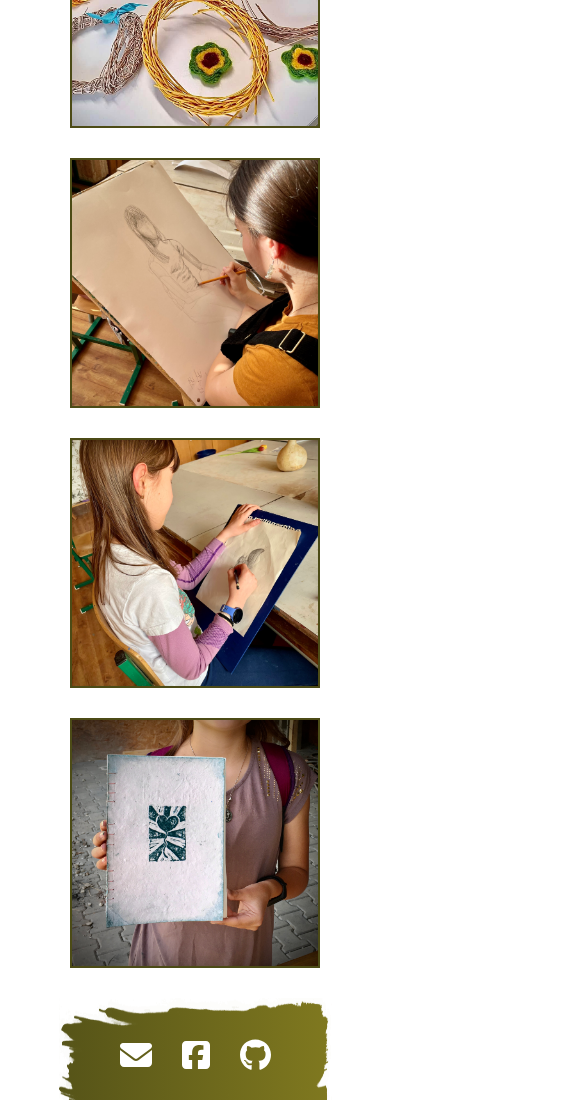
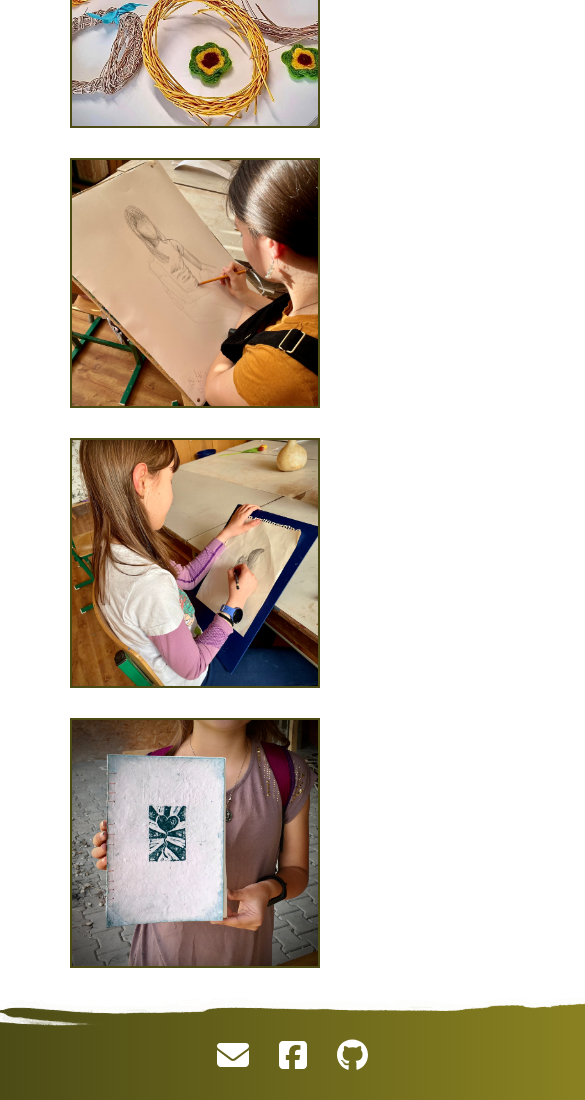
Before and after one commit to pulcovamon/tvorive-kurzy, a React (Vite) app: page /galerie in a window 390 px wide. Shown: the part 3186-4286 px from the top of the page, 585 px wide, since content can reach past the window. Built offline with nearby package versions, Linux system fonts and the light colour scheme; the HTML template or start-up script is replaced by a standard one; a web font is replaced by a local one.

Commit message:
use different sizes for footer on phone

```diff
--- a/src/App.css
+++ b/src/App.css
@@ -708,4 +708,9 @@ body {
     width: 90vw;
   }
 
+  .footer {
+    width: 150vw;
+    mask-size: 150% 250%;
+  }
+
 }
```
